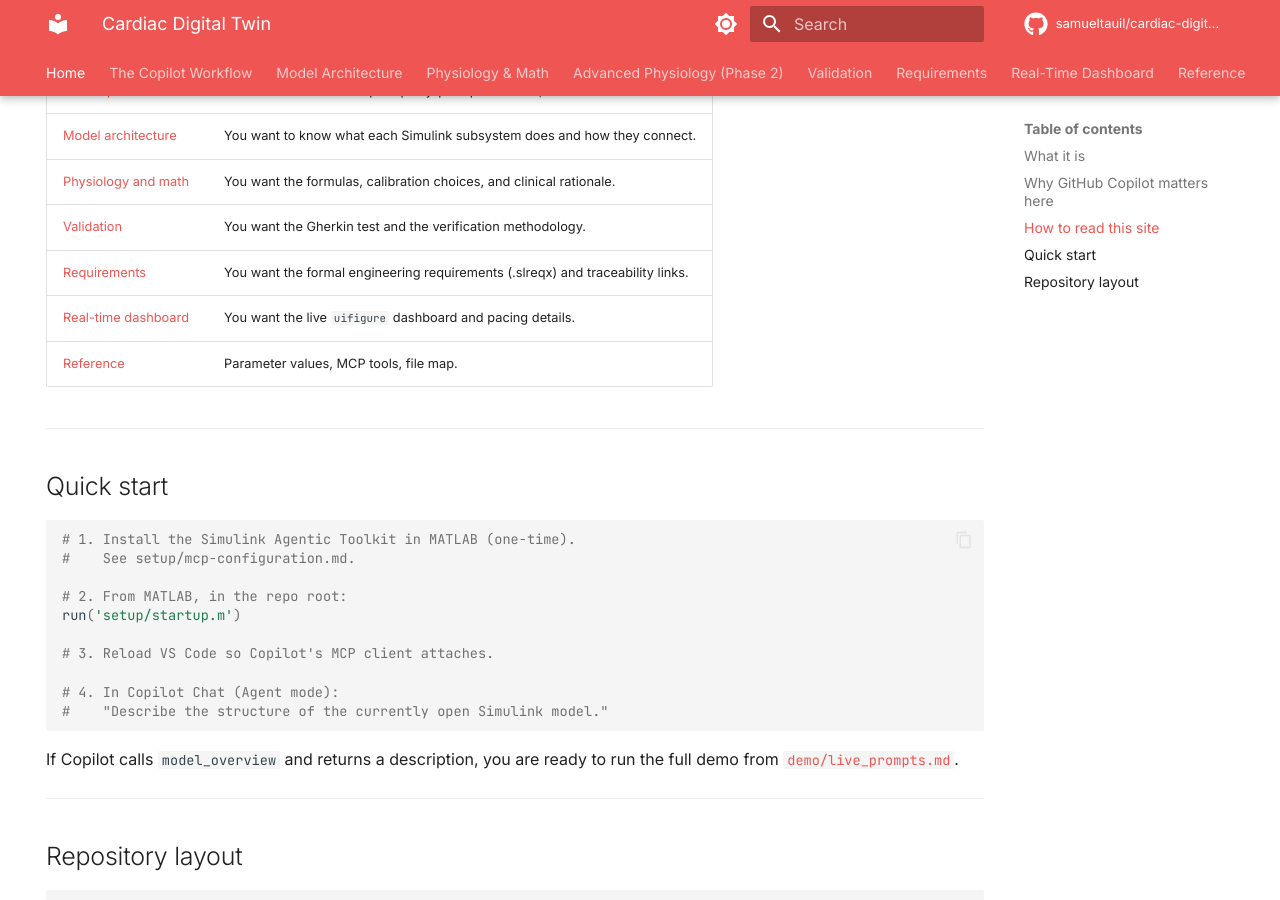
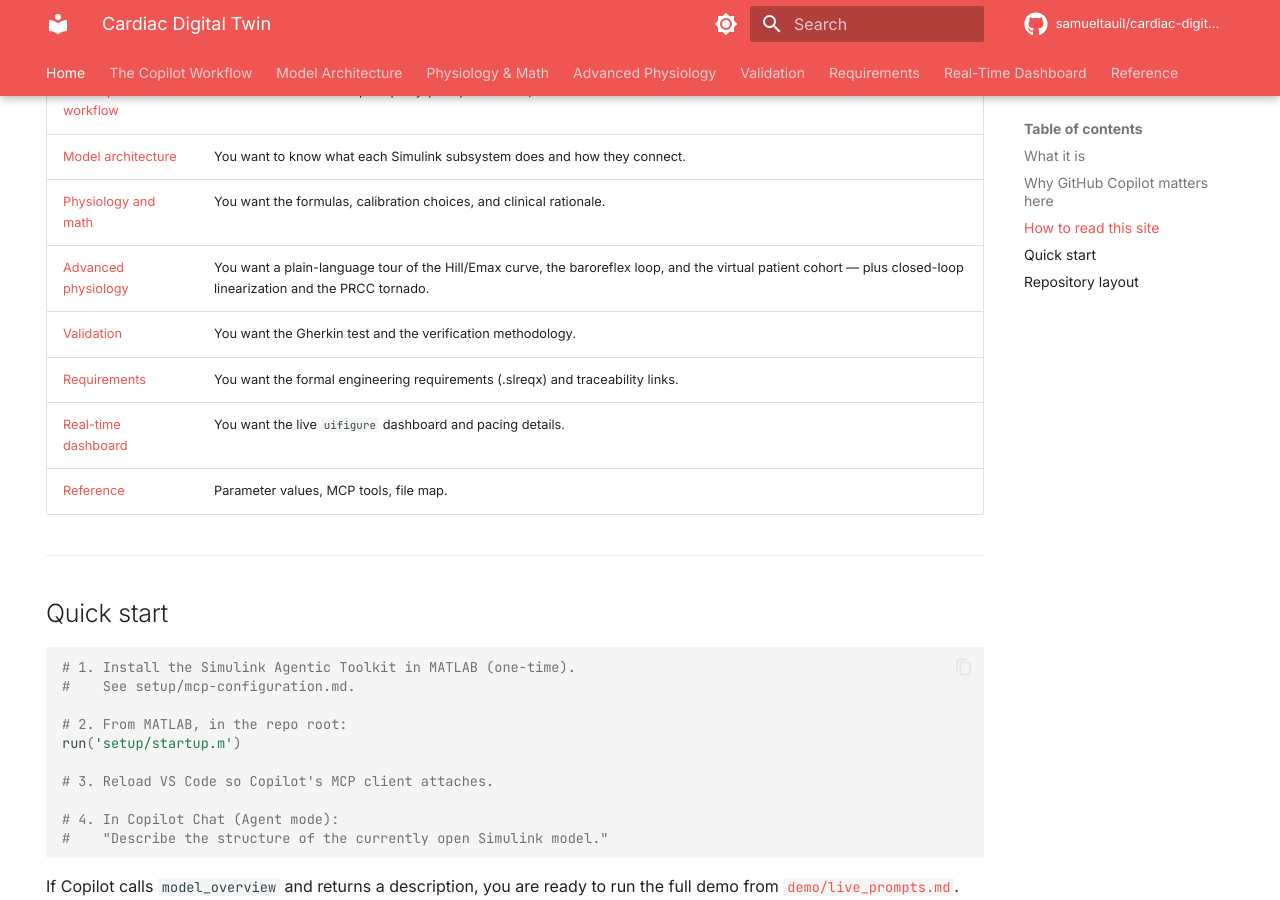
Before and after one commit to samueltauil/cardiac-digital-twin, an MkDocs documentation site: the page built from docs/index.md, in a window 1280 px wide and 900 px high, scrolled down 1705 px. Built offline with MkDocs 1.6.1 and Material for MkDocs 9.7.7, drawn with Linux system fonts in a browser that asks for light colours; comment, search, counter and statistics services are not loaded.

Commit message:
feat: add advanced physiology section to documentation and update navigation

```diff
--- a/docs/index.md
+++ b/docs/index.md
@@ -89,6 +89,7 @@ That is exactly where Copilot, augmented by the Simulink Agentic Toolkit's MCP s
 | [The Copilot workflow](copilot-workflow.md) | You want to see the full prompt-by-prompt narrative, the core of the demo. |
 | [Model architecture](architecture.md) | You want to know what each Simulink subsystem does and how they connect. |
 | [Physiology and math](physiology.md) | You want the formulas, calibration choices, and clinical rationale. |
+| [Advanced physiology](advanced-physiology.md) | You want a plain-language tour of the Hill/Emax curve, the baroreflex loop, and the virtual patient cohort — plus closed-loop linearization and the PRCC tornado. |
 | [Validation](validation.md) | You want the Gherkin test and the verification methodology. |
 | [Requirements](requirements.md) | You want the formal engineering requirements (.slreqx) and traceability links. |
 | [Real-time dashboard](dashboard.md) | You want the live `uifigure` dashboard and pacing details. |
--- a/mkdocs.yml
+++ b/mkdocs.yml
@@ -109,7 +109,7 @@ nav:
   - The Copilot Workflow: copilot-workflow.md
   - Model Architecture: architecture.md
   - Physiology & Math: physiology.md
-  - Advanced Physiology (Phase 2): advanced-physiology.md
+  - Advanced Physiology: advanced-physiology.md
   - Validation: validation.md
   - Requirements: requirements.md
   - Real-Time Dashboard: dashboard.md
```
